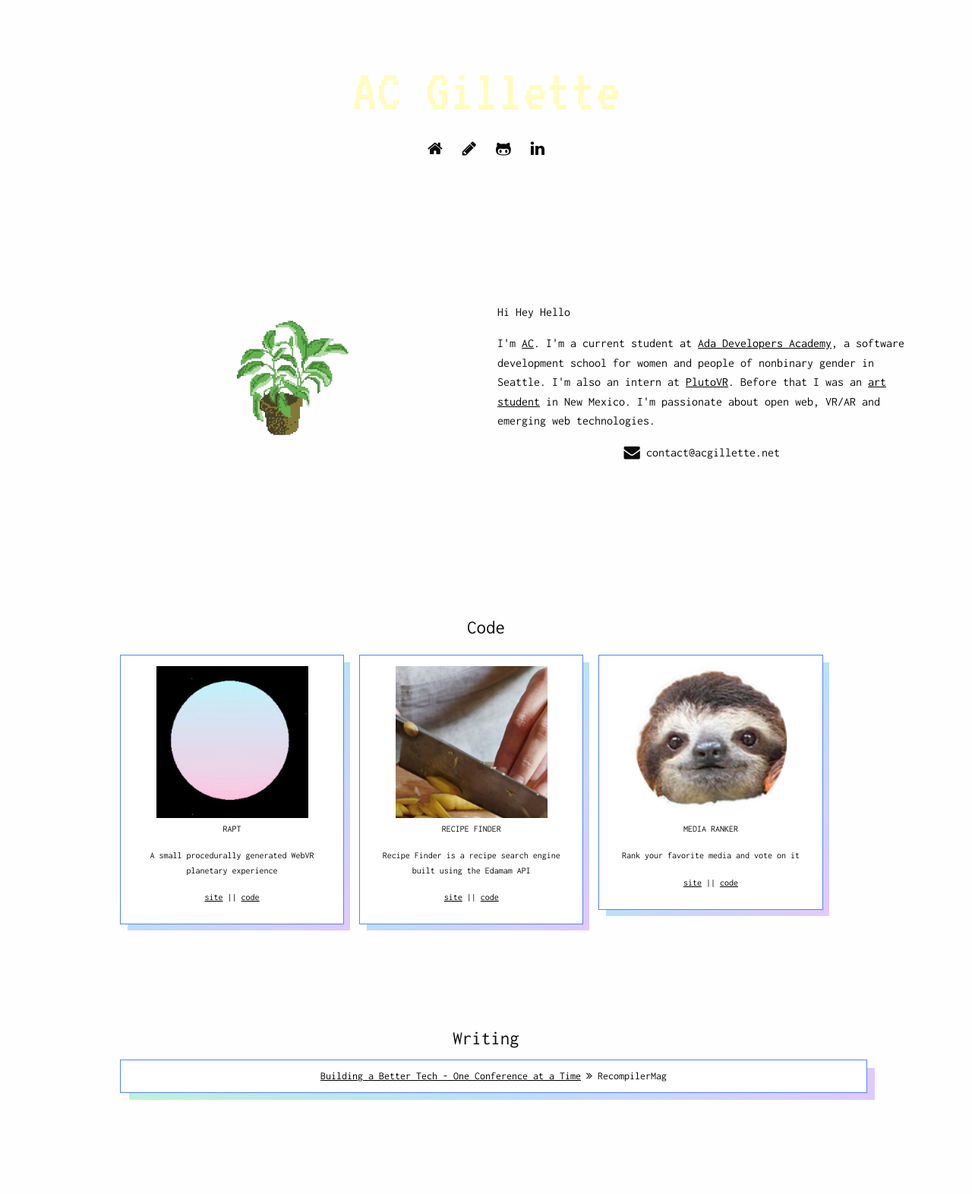
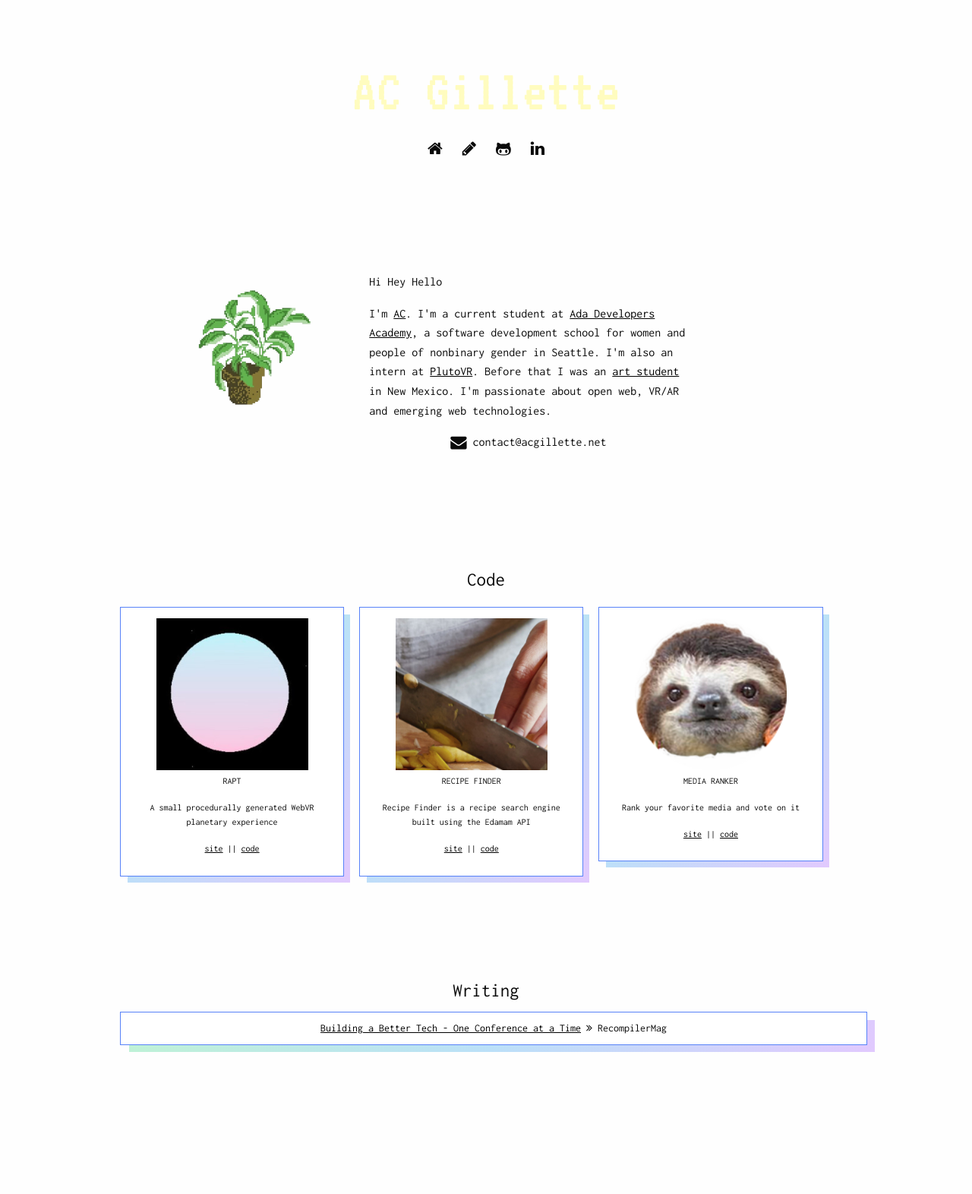
Before and after one commit to acgillette/acgillette.github.io, a Jekyll site: the page built from index.html, in a window 1280 px wide. Shown: the whole page at 76% size. Built offline with Jekyll 4.4.1, drawn with Linux system fonts in a browser that asks for light colours; nearby versions of some CDN libraries; after the commit the page ends 1509 px from its top, so only the background shows below that.

Commit message:
Finally got intro row centered how I want it

```diff
--- a/assets/css/main.css
+++ b/assets/css/main.css
@@ -57,6 +57,9 @@
   margin: 5px;
 }
 
+.content {
+
+}
 
 .nav {
   margin-bottom: 5%;
@@ -147,14 +150,18 @@
 
 }
 
+
 .about {
   padding: 5%;
 }
 
 
 .intro {
-  margin-bottom: 10%;
-  padding: 5%;
+  width: 75%;
+  margin: auto;
+  padding: .75em;
+  position: relative;
+  margin: 10px;
 }
 
 
--- a/index.html
+++ b/index.html
@@ -2,7 +2,7 @@
 layout: default
 title: AC Gillette
 ---
-<main class="row">
+<main class="content row">
         <section class="intro row">
           <section class="column small-6 intropic">
               <img src="../assets/img/plant.gif" height="200" width="200" id="portrait" />
```
